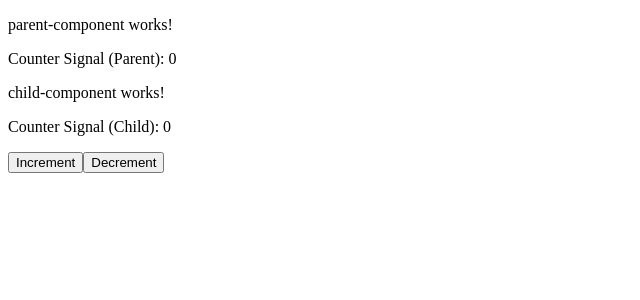
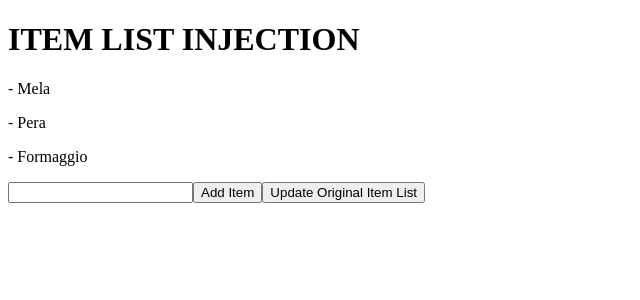
Before and after one commit to OreBoia/my-angular-app-giugno-2026, an Angular app: page / in a window 1280 px wide. Shown: the top 300 px of the page, without its empty margins (0-640 px from the left). Built offline with nearby package versions, Linux system fonts and the light colour scheme.

Commit message:
Esempi Service

```diff
--- a/src/app/app.html
+++ b/src/app/app.html
@@ -9,6 +9,8 @@
 <!-- <app-registration-component></app-registration-component> -->
 <!-- <app-login-component></app-login-component> -->
 
-<app-parent-component></app-parent-component>
+<!-- <app-parent-component></app-parent-component> -->
 
 <!-- <app-signal-example-component></app-signal-example-component> -->
+
+<app-item-list-component></app-item-list-component>
--- a/src/app/app.ts
+++ b/src/app/app.ts
@@ -10,6 +10,7 @@ import { RegistrationComponent } from "./features/registration-component/registr
 import { LoginComponent } from "./features/login-component/login-component";
 import { ParentComponent } from "./features/InputOutputExample/parent-component/parent-component";
 import { SignalExampleComponent } from "./features/signal-example-component/signal-example-component";
+import { ItemListComponent } from "./features/item-list-component/item-list-component";
 
 @Component({
   selector: 'app-root',
@@ -20,7 +21,7 @@ import { SignalExampleComponent } from "./features/signal-example-component/sign
     ImageComponent,
     BindingComponent,
     DirectivesComponent,
-    RegistrationComponent, LoginComponent, ParentComponent, SignalExampleComponent],
+    RegistrationComponent, LoginComponent, ParentComponent, SignalExampleComponent, ItemListComponent],
   templateUrl: './app.html',
   styleUrl: './app.css',
 })
--- /dev/null
+++ b/src/app/core/services/data-service.ts
@@ -0,0 +1,26 @@
+import { Injectable, signal } from '@angular/core';
+
+@Injectable({
+  providedIn: 'root',
+})
+export class DataService
+{
+  private items: string[] = ["Mela", "Pera", "Formaggio"]
+  itemsSignal= signal<string[]>(["Mela", "Pera", "Formaggio"])
+
+  addItem(item: string) :void{
+    this.items.push(item)
+  }
+
+  addItemSignal(item:string){
+    this.itemsSignal.set([item])
+  }
+
+  updateAllList(newList: string[]){
+    this.items = newList
+  }
+
+  getItems() :string[] {
+    return [...this.items]
+  }
+}
--- /dev/null
+++ b/src/app/features/item-list-component/item-list-component.html
@@ -0,0 +1,12 @@
+<h1>ITEM LIST INJECTION</h1>
+@for(item of items; track item){
+  <p> - {{item}}</p>
+}
+<input [(ngModel)]="itemToAdd" type="text">
+<button (click)="addItem()">Add Item</button>
+
+<button (click)="updateServiceList()">Update Original Item List</button>
+
+<!-- @for(item of dataService.getItems(); track item){
+  <p> - {{item}}</p>
+} -->
--- /dev/null
+++ b/src/app/features/item-list-component/item-list-component.ts
@@ -0,0 +1,26 @@
+import { Component, inject } from '@angular/core';
+import { DataService } from '../../core/services/data-service';
+import { FormsModule } from '@angular/forms';
+
+@Component({
+  selector: 'app-item-list-component',
+  imports: [FormsModule],
+  templateUrl: './item-list-component.html',
+  styleUrl: './item-list-component.css',
+})
+export class ItemListComponent
+{
+  private dataService: DataService = inject(DataService) //new DataService
+
+  items: string[] = this.dataService.getItems()
+
+  itemToAdd: string = ""
+
+  addItem(): void{
+    this.items.push(this.itemToAdd)
+  }
+
+  updateServiceList(){
+    this.dataService.updateAllList(this.items)
+  }
+}
```
Also changed, not shown: src/app/features/item-list-component/item-list-component.css (added), 2 other files (tests, documents, lock files or other folders).
